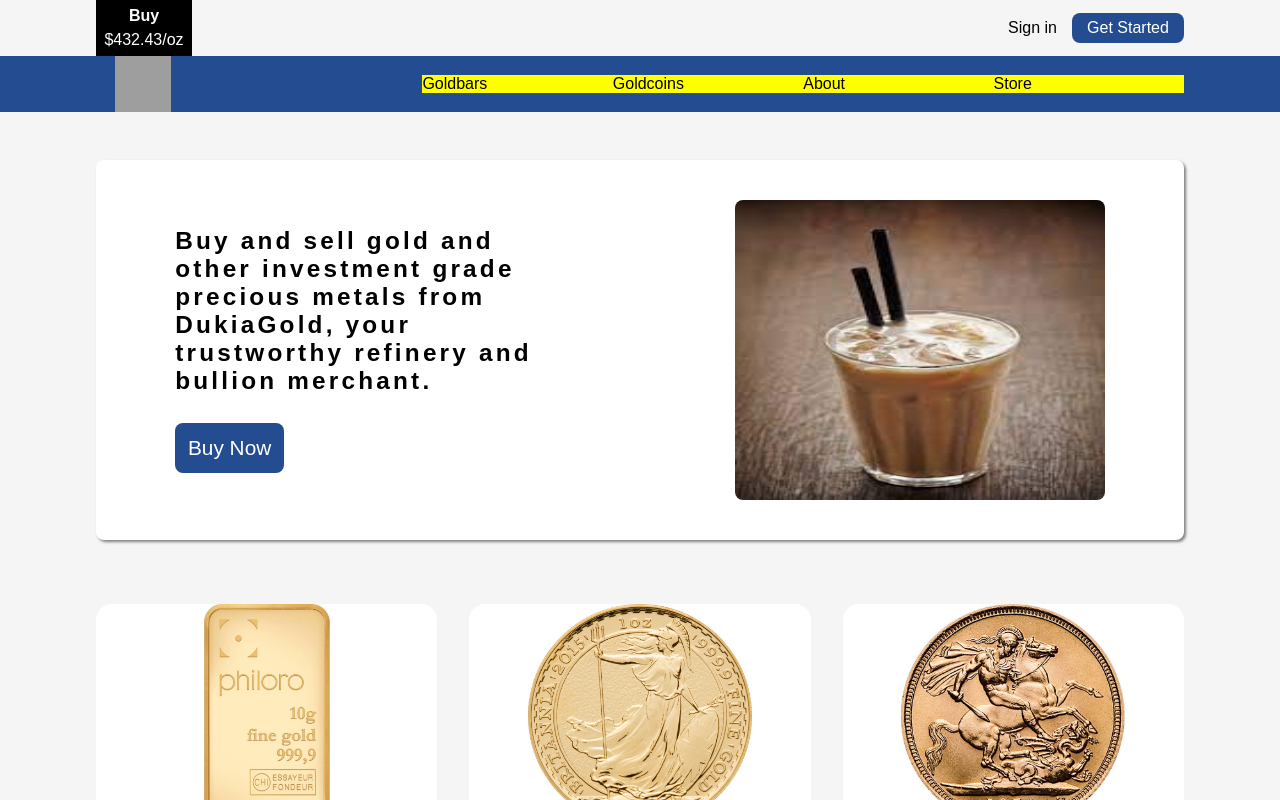
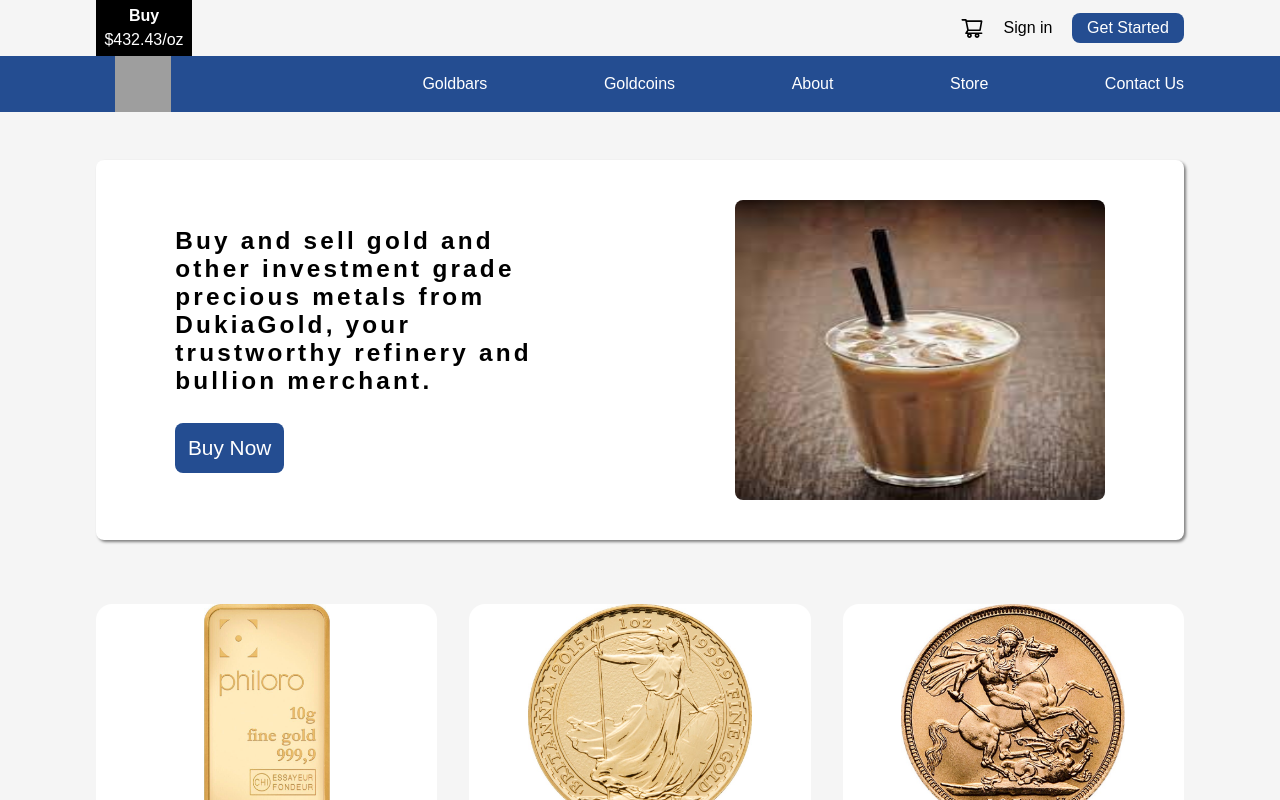
Before and after one commit to Vhickyy/dukkia, a React (Create React App) app: page / in a window 1280 px wide. Shown: the top 800 px of the page. Built offline with nearby package versions, Linux system fonts and the light colour scheme; grey boxes are pictures that could not be loaded.

Commit message:
Hanmburger nd menu navigation

```diff
--- a/src/Components/TopNav.js
+++ b/src/Components/TopNav.js
@@ -2,7 +2,9 @@ import React from 'react'
 import { Link, NavLink } from 'react-router-dom'
 import styled from 'styled-components'
 import { useDukia } from '../context/DukiaContext';
-import { FaBars, FaTimes } from 'react-icons/fa';
+import { FaBars, FaCartPlus, FaTimes } from 'react-icons/fa';
+import {AiOutlineShoppingCart} from 'react-icons/ai';
+// AiOutlineShoppingCart
 
 const TopNav = () => {
     const {show,openSidebar,closeSidebar} = useDukia();
@@ -16,6 +18,7 @@ const TopNav = () => {
                         <p className='top-p'>$432.43/oz</p>
                     </div>
                     <div className='top-btn'>
+                        <AiOutlineShoppingCart className='cart'/>
                         <Link>Sign in</Link>
                         <Link><button>Get Started</button></Link>
                     </div>
@@ -26,10 +29,11 @@ const TopNav = () => {
                     <img src="https://dukiagoldrefinery.co/images/logo_centre_web.png" alt="dukkia logo" />
                     <FaBars className="icon mobile" onClick={openSidebar}/>
                     <div className='desktop'>
-                        <p>Goldbars</p>
-                        <p>Goldcoins</p>
-                        <p>About</p>
-                        <p>Store</p>
+                        <Link to={'/goldbars'}>Goldbars</Link>
+                        <Link to={'/goldcoins'}>Goldcoins</Link>
+                        <a href='https://dukiagoldrefinery.co' target='_blank'>About</a>
+                        <Link to={'#'}>Store</Link>
+                        <Link to={'#'}>Contact Us</Link>
                     </div>
                 </div>
             </div>
@@ -81,7 +85,7 @@ img{
     align-items: center;
 }
 .top-btn{
-    width: 11rem;
+    width: 14rem;
     /* background-color: yellow; */
     display: flex;
     justify-content: space-between;
@@ -99,6 +103,10 @@ button{
 }
 .icon{
     color: #A69145;
+    height: 2rem;
+    width: 1.5rem;
+}
+.cart{
     height: 2rem;
     width: 1.5rem;
 }
@@ -154,12 +162,13 @@ button{
     }
     .desktop{
         width: 70%;
-        display: grid;
-        grid-template-columns: 1fr 1fr 1fr 1fr;
+        display: flex;
         align-items: center;
         justify-content: space-between;
-        /* column-gap: 2rem; */
-        background-color: yellow;
+        color: #fff;
+        a{
+            color:#fff
+        }
     }
 }
 `
```
